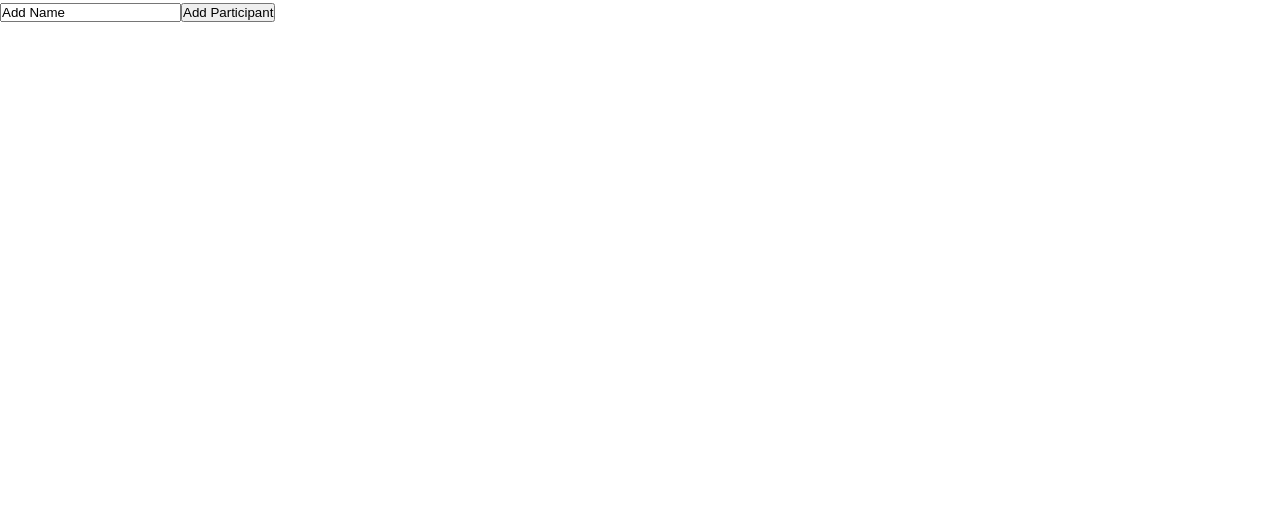
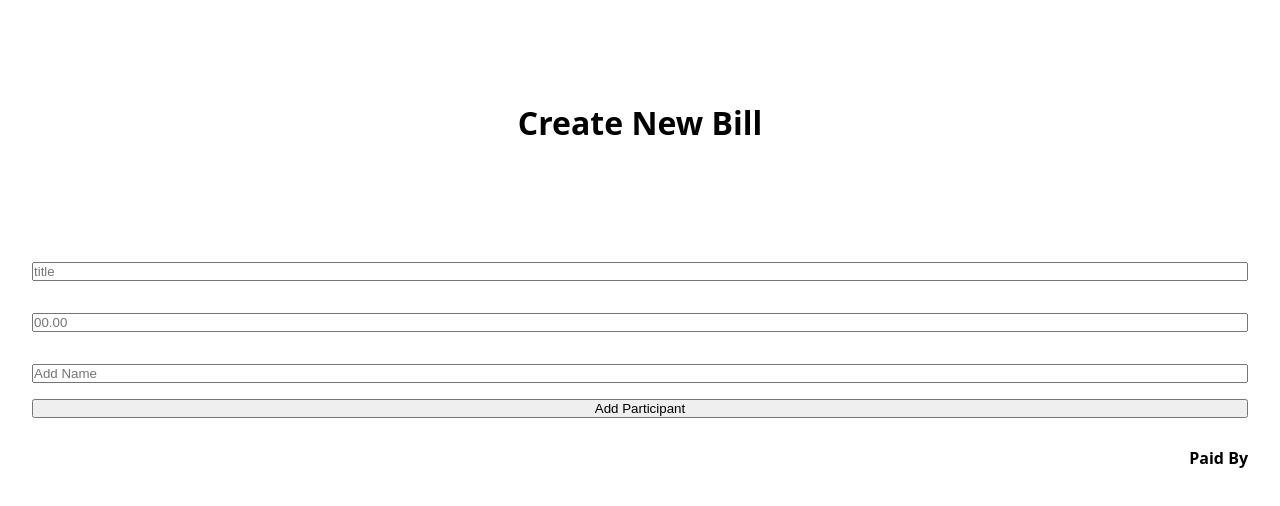
Before and after one commit to d-opri/Kroko-Capstone, a Next.js app: page / in a window 1280 px wide. Shown: the top 506 px of the page. Built offline with nearby package versions, Linux system fonts and the light colour scheme.

Commit message:
add minimal styling

```diff
--- a/components/AddParticipants.js
+++ b/components/AddParticipants.js
@@ -1,20 +1,22 @@
 import React from "react";
 import { useState } from "react";
+import styled from "styled-components";
 
 function AddParticipants() {
   const [list, setList] = useState([]);
 
-  const [addName, setAddName] = useState("Add Name");
+  const [addName, setAddName] = useState("");
 
   const [isPaid, setIsPaid] = useState(false);
 
-  function handleAddList() {
-    setAddName("Add Name");
+  function handleAddList(e) {
+    e.preventDefault();
+    setAddName("");
     setList([
       ...list,
       {
         label: addName,
-        value: addName,
+        value: isPaid,
       },
     ]);
   }
@@ -25,25 +27,49 @@ function AddParticipants() {
 
   return (
     <>
+      <label htmlFor='input'></label>
       <input
         value={addName}
+        name='input'
         onChange={(e) => setAddName(e.target.value)}
         type='text'
+        placeholder='Add Name'
       />
       <button onClick={handleAddList}>Add Participant</button>
+
+      <Subtitle>Paid By</Subtitle>
+      <br />
+
       {list.map((item) => (
         <>
-          <input
-            type='radio'
-            value={item.value}
-            onChange={handleChange}
-            name='participants'
-          />
-          <label htmlFor='participants'>{item.label}</label>
+          <Layout>
+            <label htmlFor='participants'>{item.label}</label>
+            <input
+              minLength={2}
+              type='radio'
+              value={item.label}
+              onChange={handleChange}
+              name='participants'
+              checked={item.value}
+            />
+          </Layout>
         </>
       ))}
     </>
   );
 }
 
+const Subtitle = styled.h2`
+  text-align: right;
+  font-size: var(--fs-caption);
+`;
+
+const Layout = styled.ul`
+  list-style: none;
+  display: flex;
+  flex-direction: row;
+  justify-content: right;
+  gap: 1em;
+`;
+
 export default AddParticipants;
--- a/components/Form.js
+++ b/components/Form.js
@@ -1,10 +1,10 @@
 import React, { useState } from "react";
 import styled from "styled-components";
+import AddParticipants from "./AddParticipants";
 
 function Form() {
   const [title, setTitle] = useState("");
   const [amount, setAmount] = useState("");
-  const [paid, setPaid] = useState(false);
 
   return (
     <>
@@ -28,8 +28,7 @@ function Form() {
           placeholder='00.00'
           required
         />
-
-        <button>Calculate</button>
+        <AddParticipants />
       </Container>
     </>
   );
--- a/components/List.js
+++ b/components/List.js
@@ -35,7 +35,7 @@ const ListLayout = styled.ul`
   margin-right: 2em;
 `;
 
-const ItemLayout = styled.li`
+export const ItemLayout = styled.li`
   background: var(--clr-secondary);
   border-radius: 0.8em;
   display: flex;
@@ -45,7 +45,7 @@ const ItemLayout = styled.li`
   padding-right: 2em;
 `;
 
-const TitleText = styled.h3`
+export const TitleText = styled.h3`
   font-size: var(--fs-caption);
   text-align: center;
   color: var(--clr-primary);
--- a/pages/index.js
+++ b/pages/index.js
@@ -5,7 +5,7 @@ import Form from "../components/Form";
 export default function HomePage() {
   return (
     <>
-      <AddParticipants />
+      <Form />
     </>
   );
 }
```
